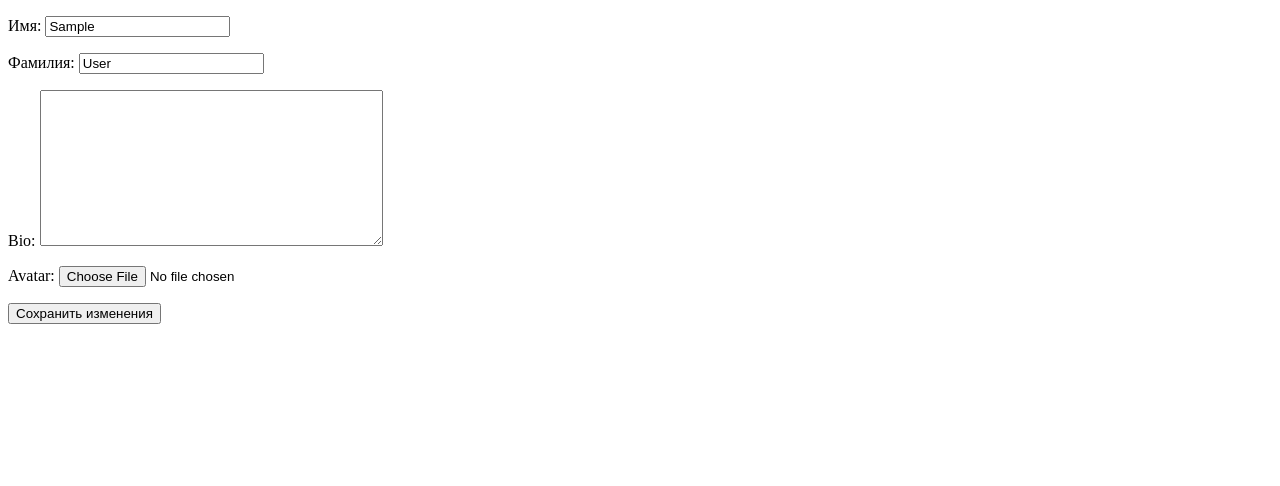
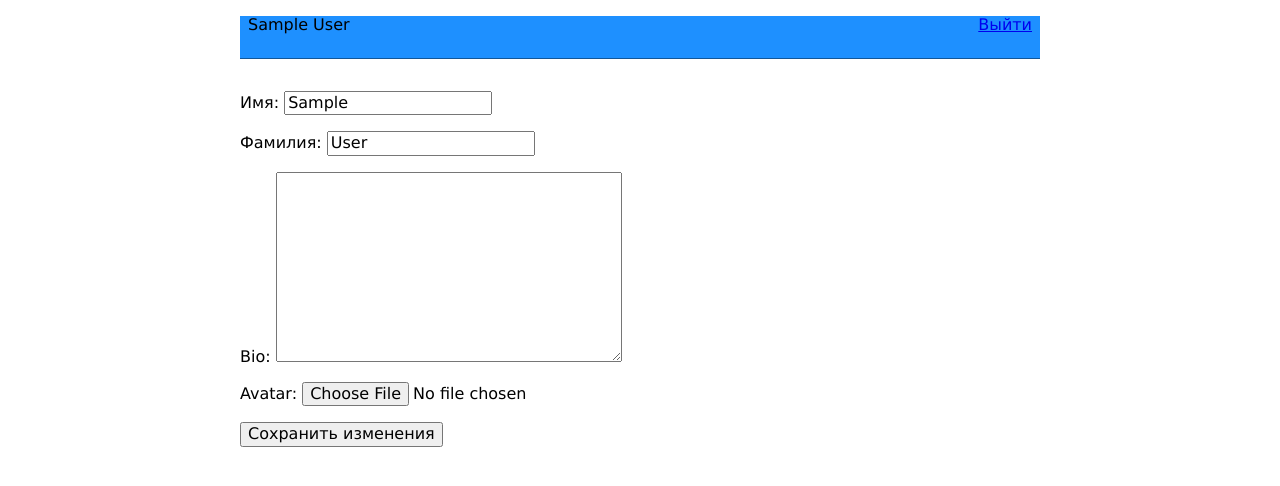
Before and after one commit to edyapups/emphasoft_django, a Django app: page /edit_profile in a window 1280 px wide. Shown: the top 486 px of the page. Run offline with Django 3.2, Linux system fonts and the light colour scheme; the visitor is signed in with stand-in values (Sample User, id 1); some libraries are stand-ins or nearby versions.

Commit message:
Changed templates and style. Added logout. Changed media  directories name.

```diff
--- a/emphasoft_app/models.py
+++ b/emphasoft_app/models.py
@@ -18,7 +18,7 @@ def user_avatar_path(instance, filename):
 
 class Profile(models.Model):
     user = models.OneToOneField(User, on_delete=models.CASCADE)
-    uuid = models.UUIDField(default=uuid.uuid4, editable=False)
+    uuid = models.UUIDField(primary_key=True, default=uuid.uuid4, editable=False)
     bio = models.TextField(max_length=1000, blank=True)
     avatar = ImageField(upload_to=user_avatar_path)
 
--- /dev/null
+++ b/emphasoft_app/static/emphasoft_app/style.css
@@ -0,0 +1,34 @@
+:root {
+    font-size: 16px;
+    font-family: Verdana, sans-serif;
+}
+
+html {
+    max-width: 800px;
+    margin: 0 auto;
+    padding: 1rem;
+}
+header {
+    position: relative;
+    height: 42px;
+    background-color: dodgerblue;
+    border-bottom: 1px solid rgba(0,0,0,0.4);
+    display: flow-root;
+    padding: 0 0.5rem;
+    margin: 0 auto;
+}
+
+header .logout {
+    position: relative;
+    float: right;
+}
+
+header .name {
+    position: relative;
+    float: left;
+}
+
+.content {
+    position: relative;
+    padding-top: 1rem;
+}
--- /dev/null
+++ b/emphasoft_app/templates/emphasoft_app/base.html
@@ -0,0 +1,14 @@
+<!DOCTYPE html>
+<html lang="en">
+<head>
+    <meta charset="UTF-8">
+    {% load static %}
+    <link rel="stylesheet" type="text/css" href="{% static "emphasoft_app/normalize.css" %}">
+    <link rel="stylesheet" type="text/css" href="{% static "emphasoft_app/style.css" %}">
+    <title>{% block title %}Base{% endblock %}</title>
+</head>
+<body>
+    {% block header %}{% endblock %}
+    <div class="content">{% block content %}{% endblock %}</div>
+</body>
+</html>
--- /dev/null
+++ b/emphasoft_app/templates/emphasoft_app/base_is_authenticated.html
@@ -0,0 +1,10 @@
+{% extends 'emphasoft_app/base.html' %}
+
+{% block header %}
+    <header>
+        <div class="name">
+            {{ request.user.get_full_name }}
+        </div>
+        <a href="{% url 'emphasoft_app:logout' %}" class="logout">Выйти</a>
+    </header>
+{% endblock %}
--- a/emphasoft_app/templates/emphasoft_app/edit_user.html
+++ b/emphasoft_app/templates/emphasoft_app/edit_user.html
@@ -1,15 +1,11 @@
-<!DOCTYPE html>
-<html lang="ru">
-<head>
-    <meta charset="UTF-8">
-    <title>User edit page</title>
-</head>
-<body>
+{% extends "emphasoft_app/base_is_authenticated.html" %}
+{% block title %}Edit user{% endblock %}
+
+{% block content %}
     <form method="post" enctype="multipart/form-data">
         {% csrf_token %}
         {{ user_form.as_p }}
         {{ profile_form.as_p }}
         <button type="submit">Сохранить изменения</button>
     </form>
-</body>
-</html>
+{% endblock %}
--- a/emphasoft_app/urls.py
+++ b/emphasoft_app/urls.py
@@ -1,4 +1,5 @@
 from django.urls import path
+from django.contrib.auth.views import LogoutView
 from . import views
 
 app_name = 'emphasoft_app'
@@ -7,4 +8,5 @@ urlpatterns = [
     path('user/<int:user_id>/', views.user_page, name='user'),
     path('edit_profile', views.edit_user, name='edit_user'),
     path('login/', views.login, name='login'),
+    path('logout/', LogoutView.as_view(), name='logout'),
 ]
--- a/emphasoft_app/views.py
+++ b/emphasoft_app/views.py
@@ -15,11 +15,11 @@ def index(request):
     return redirect('/user/{}'.format(request.user.id))
 
 
+@login_required()
 def user_page(request, user_id):
     user = User.objects.get(pk=user_id)
     return render(request, 'emphasoft_app/user.html', context={
         'user': user,
-        'request_user': request.user,
     })
 
 
```
Also changed, not shown: emphasoft_app/templates/emphasoft_app/login.html (+6 -14 lines), emphasoft_app/templates/emphasoft_app/user.html (+6 -10 lines), emphasoft_app/static/emphasoft_app/normalize.css (added).
